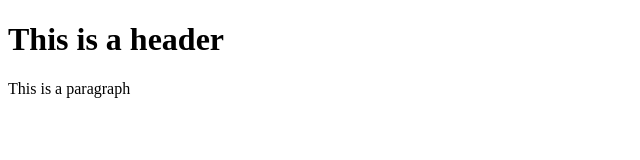
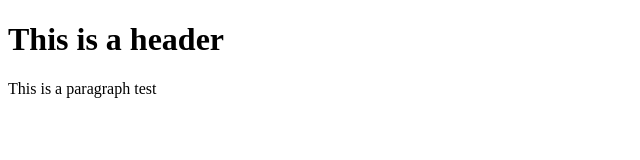
Before and after one commit to willboesetrio/git-test, a website: page index.html in a window 1280 px wide. Shown: the full height of the page, 0-640 px from the left. Drawn offline with Linux system fonts and the light colour scheme.

Commit message:
using npm

```diff
--- a/index.html
+++ b/index.html
@@ -2,6 +2,6 @@
 <html>
   <body>
     <h1>This is a header</h1>
-    <p>This is a paragraph</p>
+    <p>This is a paragraph test</p>
   </body>
 </html>
```
Also changed, not shown: package.json (added, +24 -0 lines), 2 other files.
